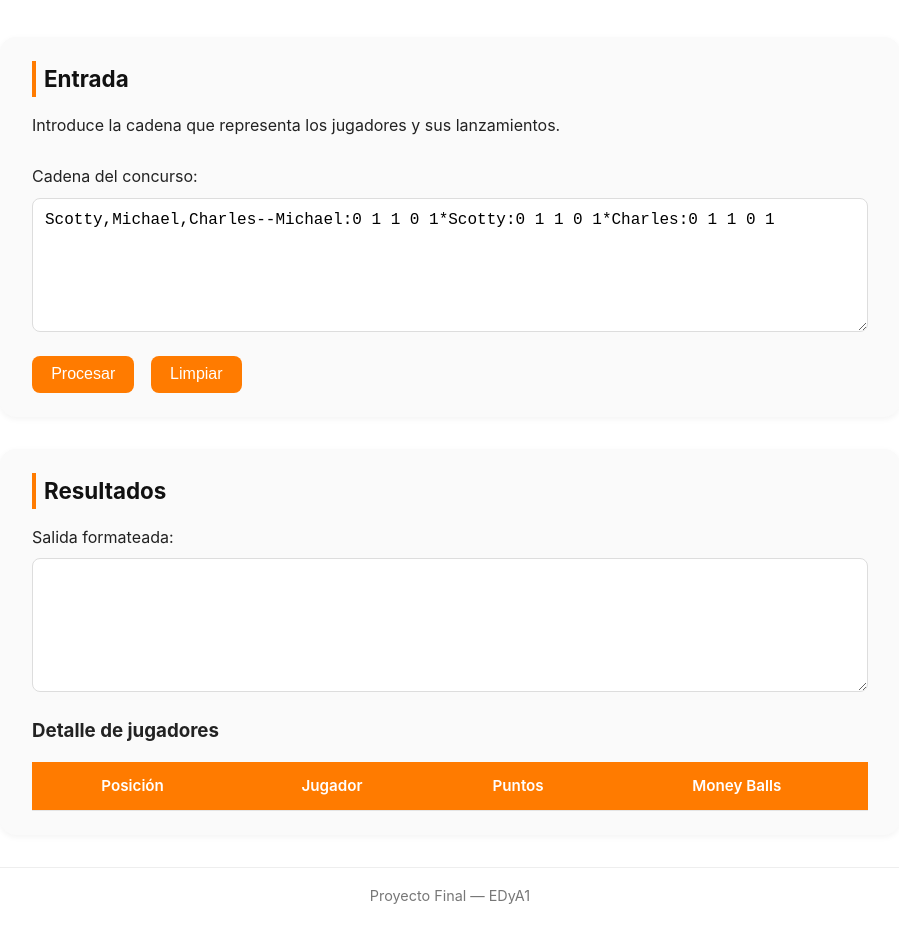
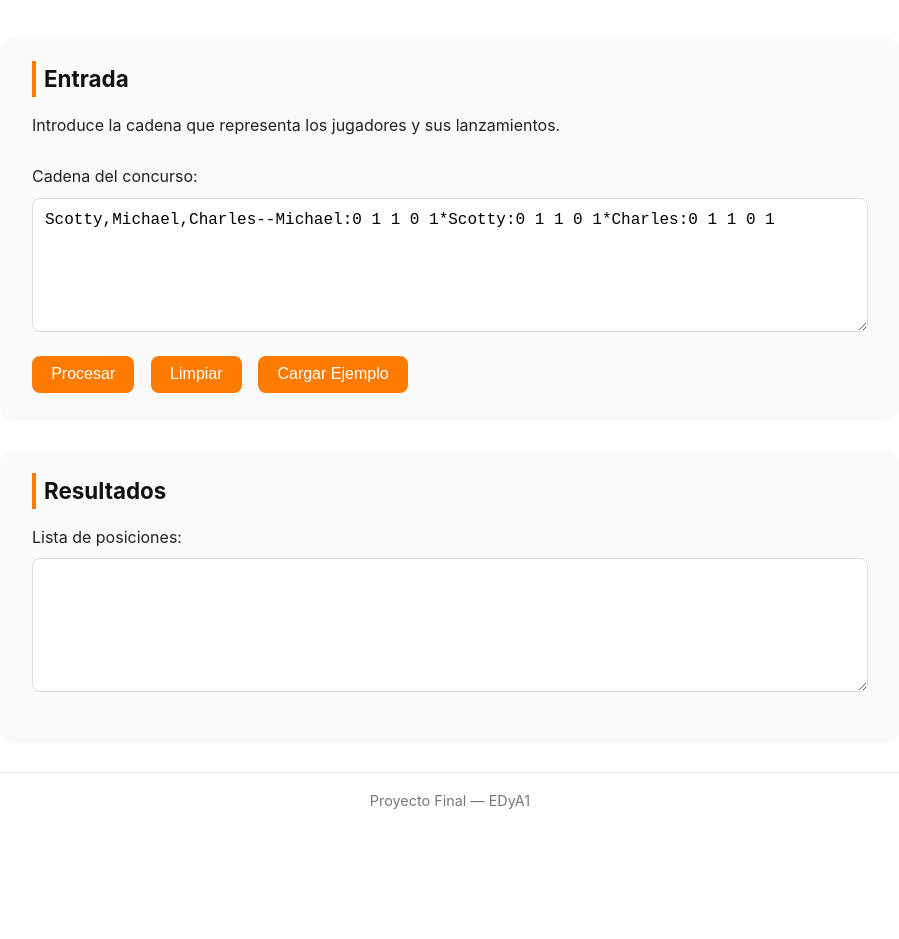
Before and after one commit to leiton05/Concurso-Triples, a plain HTML site: page index.html in a window 1280 px wide. Shown: the part 145-1084 px from the top of the page, without its empty margins (190-1089 px from the left). After the commit the page ends 989 px from the top, so only its background shows below. Drawn offline with Linux system fonts and the light colour scheme.

Commit message:
🔥remove: Remove unused parts of the HTML

```diff
--- a/index.html
+++ b/index.html
@@ -33,6 +33,7 @@
         <div>
             <button id="btn-procesar" type="button">Procesar</button>
             <button id="btn-limpiar" type="button">Limpiar</button>
+            <button id="btn-ejemplo" type="button">Cargar Ejemplo</button>
         </div>
     </section>
 
@@ -42,27 +43,10 @@
 
         <!-- Texto plano -->
         <div>
-        <label for="salida-texto">Salida formateada:</label>
+        <label for="salida-texto">Lista de posiciones:</label>
         <textarea id="salida-texto" rows="6" cols="80" readonly aria-live="polite"></textarea>
         </div>
 
-        <!-- Tabla estructurada -->
-        <div>
-        <h3>Detalle de jugadores</h3>
-        <table id="tabla-resultados">
-            <thead>
-            <tr>
-                <th scope="col">Posición</th>
-                <th scope="col">Jugador</th>
-                <th scope="col">Puntos</th>
-                <th scope="col">Money Balls</th>
-            </tr>
-            </thead>
-            <tbody>
-            <!-- Filas generadas dinámicamente -->
-            </tbody>
-        </table>
-        </div>
     </section>
     </main>
 
```
